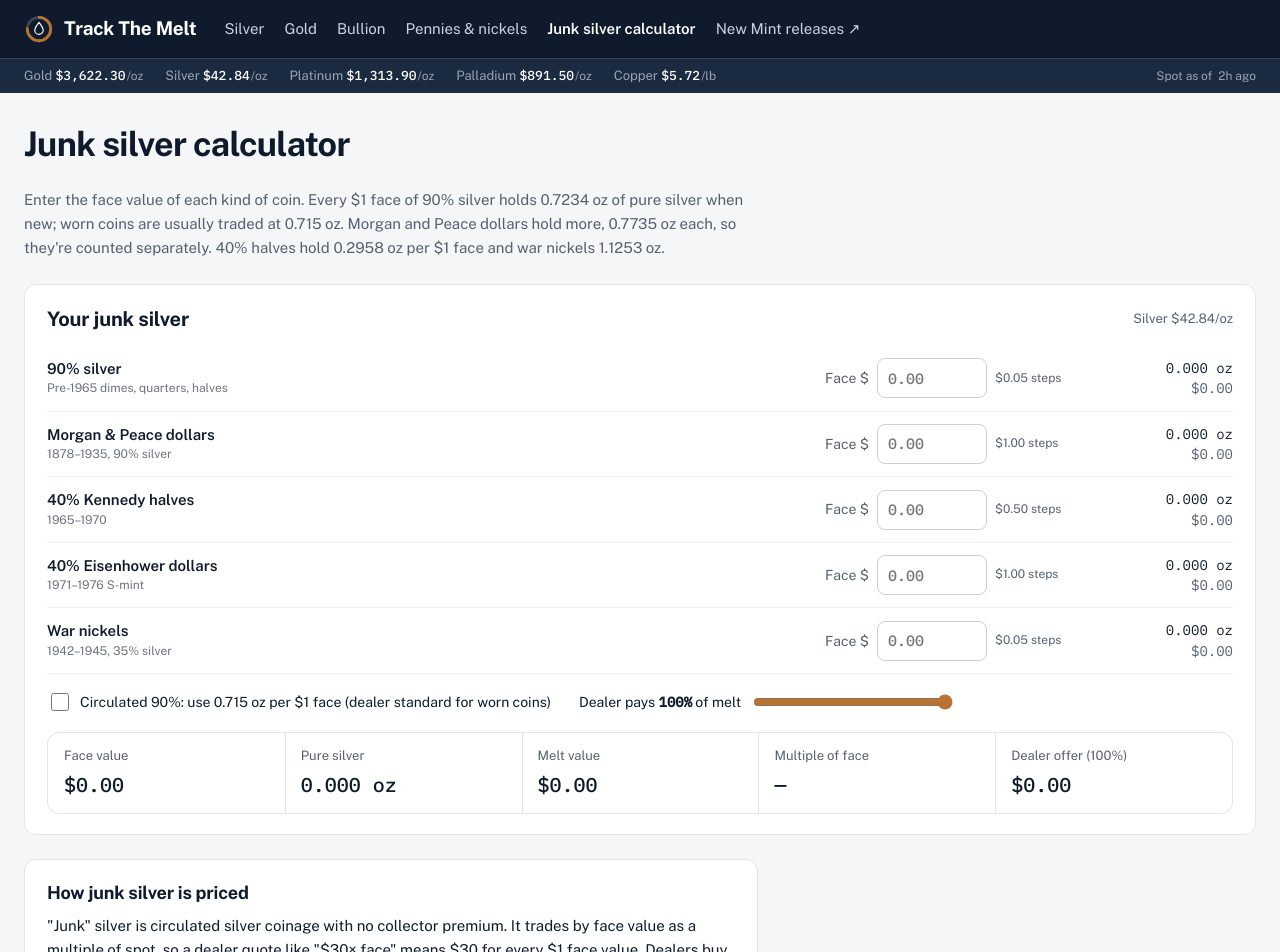
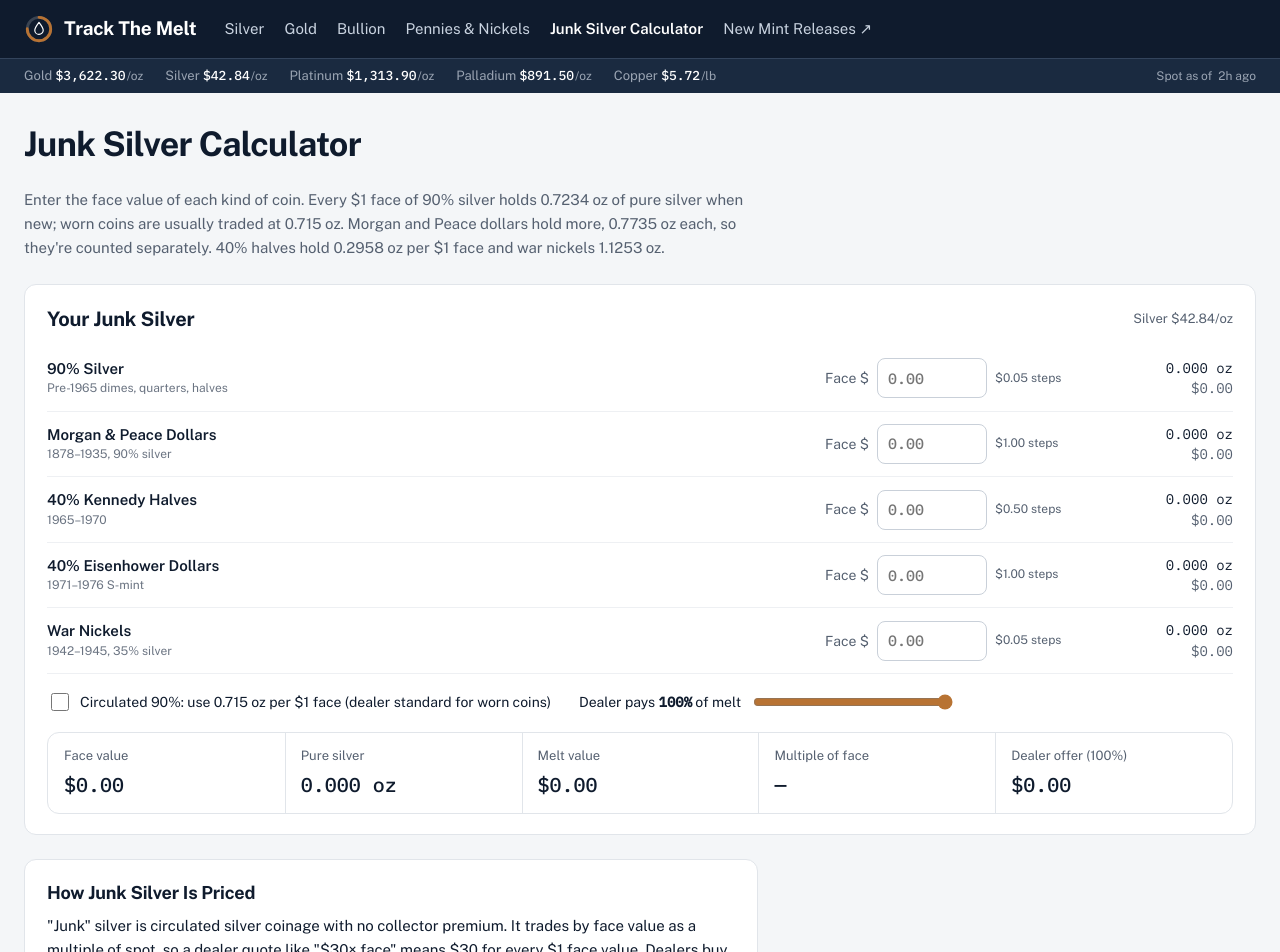
Before and after one commit to kd-deals/trackthemelt, a Next.js app: page /junk-silver-calculator in a window 1280 px wide. Shown: the top 952 px of the page. Built offline with nearby package versions, Linux system fonts and the light colour scheme; no server answers.

Commit message:
Add files via upload

```diff
--- a/app/about/page.js
+++ b/app/about/page.js
@@ -18,7 +18,7 @@ export default function About() {
             {SITE_NAME} shows what the metal in US coins is worth at current spot prices: pre-1965 silver, 40% silver,
             wartime nickels, pennies and nickels, pre-1933 gold and modern American Eagle bullion.
           </p>
-          <h2>How melt value is calculated</h2>
+          <h2>How Melt Value Is Calculated</h2>
           <p>
             Each coin's melt value is its weight × the share of each metal × that metal's spot price, using the coin's
             official specifications. Gold, silver, platinum, palladium and copper are live spot prices that refresh in your
@@ -29,7 +29,7 @@ export default function About() {
             dates can be worth much more. Melting or exporting US cents and nickels in bulk is restricted by federal
             regulation.
           </p>
-          <h2>Sister site</h2>
+          <h2>Sister Site</h2>
           <p>
             For current US Mint products, sell-outs and new releases, see <a href={TTM_URL}>TrackTheMint</a>.
           </p>
--- a/app/junk-silver-calculator/page.js
+++ b/app/junk-silver-calculator/page.js
@@ -16,17 +16,17 @@ export default function JunkPage() {
     return v ? v.content.XAG / v.face : 0;
   };
   const kinds = [
-    { key: '90', step: 0.05, title: '90% silver', sub: 'Pre-1965 dimes, quarters, halves', ozPerDollar: perDollar('roosevelt-dime-silver') },
-    { key: 'dollars', step: 1, title: 'Morgan & Peace dollars', sub: '1878–1935, 90% silver', ozPerDollar: perDollar('morgan-dollar') },
-    { key: '40h', step: 0.5, title: '40% Kennedy halves', sub: '1965–1970', ozPerDollar: perDollar('kennedy-half-40') },
-    { key: '40i', step: 1, title: '40% Eisenhower dollars', sub: '1971–1976 S-mint', ozPerDollar: perDollar('eisenhower-dollar-40') },
-    { key: 'war', step: 0.05, title: 'War nickels', sub: '1942–1945, 35% silver', ozPerDollar: perDollar('jefferson-nickel-war') },
+    { key: '90', step: 0.05, title: '90% Silver', sub: 'Pre-1965 dimes, quarters, halves', ozPerDollar: perDollar('roosevelt-dime-silver') },
+    { key: 'dollars', step: 1, title: 'Morgan & Peace Dollars', sub: '1878–1935, 90% silver', ozPerDollar: perDollar('morgan-dollar') },
+    { key: '40h', step: 0.5, title: '40% Kennedy Halves', sub: '1965–1970', ozPerDollar: perDollar('kennedy-half-40') },
+    { key: '40i', step: 1, title: '40% Eisenhower Dollars', sub: '1971–1976 S-mint', ozPerDollar: perDollar('eisenhower-dollar-40') },
+    { key: 'war', step: 0.05, title: 'War Nickels', sub: '1942–1945, 35% silver', ozPerDollar: perDollar('jefferson-nickel-war') },
   ];
   return (
     <>
       <Header active="junk" />
       <div className="wrap product">
-        <h1 className="page-title">Junk silver calculator</h1>
+        <h1 className="page-title">Junk Silver Calculator</h1>
         <p className="p-summary">
           Enter the face value of each kind of coin. Every $1 face of 90% silver holds {kinds[0].ozPerDollar.toFixed(4)} oz of
           pure silver when new; worn coins are usually traded at 0.715 oz. Morgan and Peace dollars hold more,
@@ -35,7 +35,7 @@ export default function JunkPage() {
         </p>
         <JunkCalc kinds={kinds} initial={spot} />
         <section className="panel p-specs prose">
-          <h2>How junk silver is priced</h2>
+          <h2>How Junk Silver Is Priced</h2>
           <p>
             "Junk" silver is circulated silver coinage with no collector premium. It trades by face value as a multiple of
             spot, so a dealer quote like "$30× face" means $30 for every $1 face value. Dealers buy below melt and sell above
--- a/app/layout.js
+++ b/app/layout.js
@@ -27,7 +27,7 @@ export default function RootLayout({ children }) {
             <span>Melt values use live spot prices and published coin specifications. They are not dealer offers.</span>
             <nav className="footer-nav" aria-label="Footer">
               <a href="/about/">About</a>
-              <a href="/junk-silver-calculator/">Junk silver calculator</a>
+              <a href="/junk-silver-calculator/">Junk Silver Calculator</a>
               <a href={TTM_URL}>TrackTheMint</a>
               <span>{SITE_NAME}</span>
             </nav>
--- a/app/page.js
+++ b/app/page.js
@@ -23,7 +23,7 @@ export default function Home() {
     <>
       <Header />
       <div className="wrap intro">
-        <h1>US coin melt values</h1>
+        <h1>US Coin Melt Values</h1>
         <p className="lede">What the metal in US coins is worth at today's spot price. Values update live as spot moves.</p>
         <StatTiles tiles={tiles} initial={spot} />
       </div>
@@ -37,7 +37,7 @@ export default function Home() {
         </main>
         <div className="side-col">
           <a href="/junk-silver-calculator/" className="panel side-cta">
-            <span className="side-cta-title">Junk silver calculator</span>
+            <span className="side-cta-title">Junk Silver Calculator</span>
             <span className="muted small">Enter face value of 90%, 40% or war-nickel silver and see melt value and what a dealer might pay.</span>
           </a>
           <Releases />
--- a/components/Header.js
+++ b/components/Header.js
@@ -18,8 +18,8 @@ export default function Header({ active }) {
     ['silver', '/#silver', 'Silver'],
     ['gold', '/#gold', 'Gold'],
     ['bullion', '/#bullion', 'Bullion'],
-    ['base', '/#base', 'Pennies & nickels'],
-    ['junk', '/junk-silver-calculator/', 'Junk silver calculator'],
+    ['base', '/#base', 'Pennies & Nickels'],
+    ['junk', '/junk-silver-calculator/', 'Junk Silver Calculator'],
   ];
   return (
     <header className="site-header">
@@ -29,7 +29,7 @@ export default function Header({ active }) {
           {nav.map(([k, href, label]) => (
             <a key={k} href={href} className={k === active ? 'on' : ''}>{label}</a>
           ))}
-          <a href={TTM_URL}>New Mint releases ↗</a>
+          <a href={TTM_URL}>New Mint Releases ↗</a>
         </nav>
       </div>
       <div className="spot-bar">
--- a/components/JunkCalc.js
+++ b/components/JunkCalc.js
@@ -33,7 +33,7 @@ export default function JunkCalc({ kinds, initial }) {
   return (
     <section className="panel calc">
       <div className="calc-head">
-        <h2>Your junk silver {s.live ? <span className="live-tag"><span className="live-dot" aria-hidden="true" />live</span> : null}</h2>
+        <h2>Your Junk Silver {s.live ? <span className="live-tag"><span className="live-dot" aria-hidden="true" />live</span> : null}</h2>
         <span className="muted small">Silver {dollars(silver)}/oz</span>
       </div>
       <div className="junk-grid">
--- a/components/MeltChart.js
+++ b/components/MeltChart.js
@@ -72,7 +72,7 @@ export default function MeltChart({ variants, history, prices }) {
   return (
     <section className="panel chart-panel">
       <div className="chart-head">
-        <h2>Melt value history</h2>
+        <h2>Melt Value History</h2>
         <div className="chart-controls">
           {charted.length > 1 && (
             <select value={v.slug} onChange={(e) => setSel(e.target.value)} aria-label="Coin type">
--- a/components/Releases.js
+++ b/components/Releases.js
@@ -10,7 +10,7 @@ export default function Releases() {
   return (
     <aside className="panel changes">
       <div className="changes-head">
-        <h2>Latest US Mint releases</h2>
+        <h2>Latest US Mint Releases</h2>
         <p className="muted small">Stock and sales from TrackTheMint</p>
       </div>
       {releases.map((r) => (
--- a/components/SeriesCalc.js
+++ b/components/SeriesCalc.js
@@ -11,7 +11,7 @@ export default function SeriesCalc({ name, variants, initial }) {
   return (
     <section className="panel calc">
       <div className="calc-head">
-        <h2>{name} melt value {s.live ? <span className="live-tag"><span className="live-dot" aria-hidden="true" />live</span> : null}</h2>
+        <h2>{name} Melt Value {s.live ? <span className="live-tag"><span className="live-dot" aria-hidden="true" />live</span> : null}</h2>
         <label className="qty">
           <span>Number of coins</span>
           <input type="number" inputMode="numeric" min="0" step="1" value={qty} onChange={(e) => setQty(e.target.value)} />
```
Also changed, not shown: app/coins/[series]/page.js (+5 -5 lines), lib/data.js.
